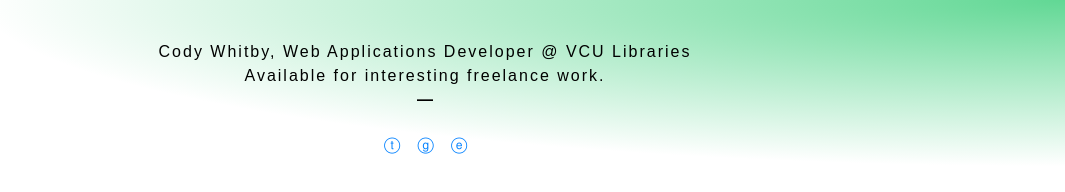
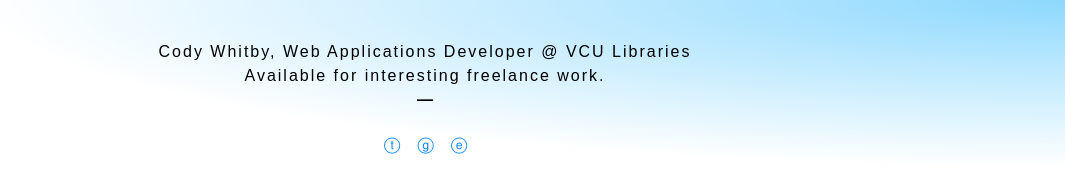
Before and after one commit to streeetlamp/codywhitby-dot-net, a plain HTML site: page index.html in a window 1280 px wide. Shown: the whole page, without its empty margins (215-1280 px from the left). Drawn offline with Linux system fonts and the light colour scheme.

Commit message:
better color

```diff
--- a/index.html
+++ b/index.html
@@ -12,7 +12,7 @@
     body {
       padding: 40px;
       text-align: center;
-      background: radial-gradient(ellipse at top right, RGBA(30, 199, 103, 0.7) 0%, RGBA(255, 255, 255, 0) 60%);
+      background: radial-gradient(ellipse at top right, RGBA(93, 200, 253, 0.7) 0%, RGBA(255, 255, 255, 0) 60%);
     }
 
     a {
```
